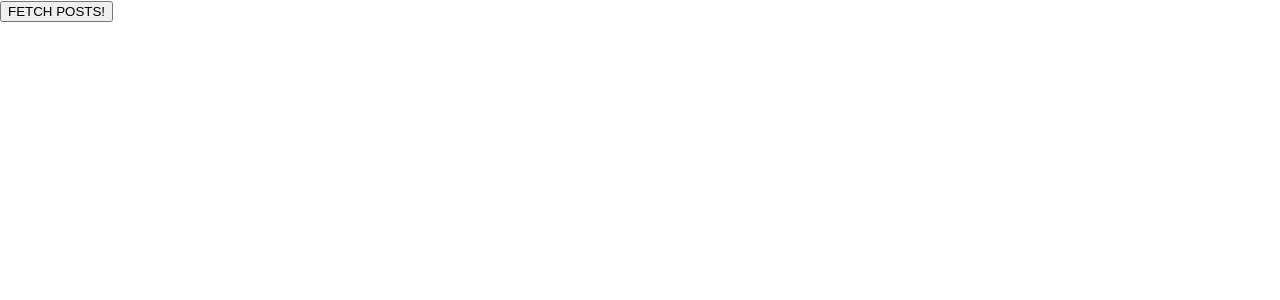
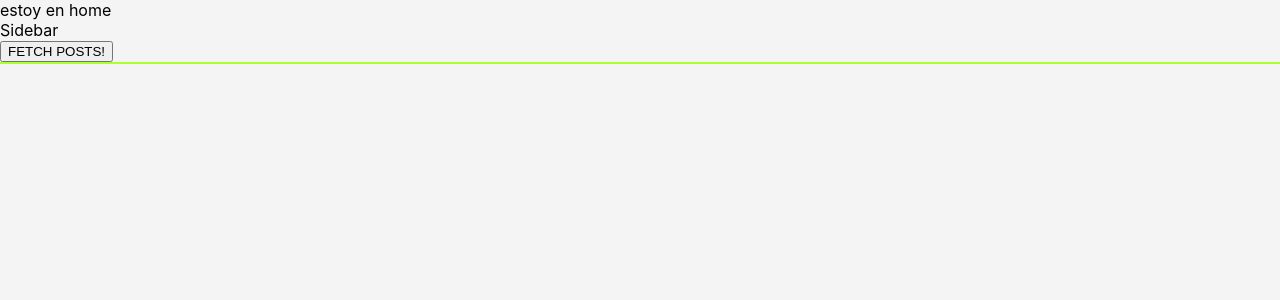
Before and after one commit to Guido-Ortiz/posts-typescript, a React (Create React App) app: page /posts in a window 1280 px wide. Shown: the top 300 px of the page. Built offline with nearby package versions, Linux system fonts and the light colour scheme.

Commit message:
components and styling

```diff
--- a/package.json
+++ b/package.json
@@ -3,6 +3,9 @@
   "version": "0.1.0",
   "private": true,
   "dependencies": {
+    "@emotion/react": "^11.10.4",
+    "@emotion/styled": "^11.10.4",
+    "@mui/material": "^5.10.9",
     "@reduxjs/toolkit": "^1.8.6",
     "@testing-library/jest-dom": "^5.16.5",
     "@testing-library/react": "^13.4.0",
--- a/src/App.tsx
+++ b/src/App.tsx
@@ -1,36 +1,59 @@
+// import React from 'react';
+// import { connect } from 'react-redux';
+// import { Post, fetchPosts, deletePost } from './redux/actions/action-creators';//../actions
+// import { StoreState } from './redux/reducers/reducer';
+
+// interface AppProps {
+//   posts: Post[];
+//   fetchPosts(): any;
+//   deletePost: typeof deletePost;
+// }
+
+// function App(props:AppProps) {
+//   console.log(props)
+//   return (
+//     <div>
+//       <button onClick={props.fetchPosts}>FETCH POSTS!</button>
+//       {
+//         props.posts.map((post: Post) => {
+//           return (
+//             <div key={post.id}>
+//               {post.id}) {post.userId} {post.title} {post.body}<button onClick={() => props.deletePost(post.id)}>X</button>
+//             </div>
+//           );
+//         })
+//       }
+//     </div>
+//   );
+// }
+
+// const mapStateToProps = (state: StoreState): {posts: Post[]} => {
+//   return {
+//     posts: state.posts
+//   };
+// }
+
+// export default connect( mapStateToProps, { fetchPosts, deletePost })(App)
+
+
+
+
+
+
 import React from 'react';
-import { connect } from 'react-redux';
-import { Post, fetchPosts, deletePost } from './redux/actions/action-creators';//../actions
-import { StoreState } from './redux/reducers/reducer';
+import Home from './components/Home/Home';
 
-interface AppProps {
-  posts: Post[];
-  fetchPosts(): any;
-  deletePost: typeof deletePost;
-}
 
-function App(props:AppProps) {
-  console.log(props.posts)
+
+function App() {
+
   return (
     <div>
-      <button onClick={props.fetchPosts}>FETCH POSTS!</button>
-      {
-        props.posts.map((post: Post) => {
-          return (
-            <div key={post.id}>
-              {post.id}) {post.userId} {post.title} {post.body}<button onClick={() => props.deletePost(post.id)}>X</button>
-            </div>
-          );
-        })
-      }
+      <Home />
     </div>
   );
 }
 
-const mapStateToProps = (state: StoreState): {posts: Post[]} => {
-  return {
-    posts: state.posts
-  };
-}
 
-export default connect( mapStateToProps, { fetchPosts, deletePost })(App)
+
+export default App
--- /dev/null
+++ b/src/components/Home/Home.tsx
@@ -0,0 +1,15 @@
+import React from 'react';
+import Posts from '../Posts/Posts';
+import Sidebar from '../Sidebar/Sidebar';
+
+const Home = () => {
+  return (
+    <div>
+        estoy en home
+        <Sidebar />
+        <Posts />
+    </div>
+  )
+}
+
+export default Home
--- /dev/null
+++ b/src/components/PostCard/PostCard.module.css
@@ -0,0 +1,21 @@
+.card{
+    display: flex;
+    flex-direction: column;
+    width: 400px;
+    justify-content: center;
+    align-items: center;
+    padding: 10px;
+    margin: 10px;
+    background-color: #dcd0c0;
+    /* border: 1px solid salmon; */
+    border-radius: 8px;
+}
+
+.card__titulo{
+    color: #c0b283;
+    font-weight: 700;
+    letter-spacing: 1px;
+    line-height: 24px;
+    font-size: 20px;
+    margin-bottom: 5px;
+}
--- /dev/null
+++ b/src/components/PostCard/PostCard.tsx
@@ -0,0 +1,15 @@
+import React from 'react';
+import { Post } from '../../redux/actions/action-creators';
+import s from './PostCard.module.css';
+
+const PostCard: React.FC<Post> = ({ id, userId, title, body }) => {
+  return (
+    <div className={s.card}>
+      <div className={s.card__titulo}>{title}</div>
+      <div className={s.card__cuerpo}>{body}</div>
+      <div className={s.card__usuario}>{userId}</div>
+    </div>
+  )
+}
+
+export default PostCard
--- /dev/null
+++ b/src/components/Posts/Posts.module.css
@@ -0,0 +1,8 @@
+.posts {
+    display: flex;
+    flex-direction: row;
+    flex-wrap: wrap;
+    justify-content: space-around;
+    background-color: #f4f4f4;
+    border: 1px solid greenyellow;
+}
--- /dev/null
+++ b/src/components/Posts/Posts.tsx
@@ -0,0 +1,46 @@
+import { CircularProgress } from '@mui/material';
+import React from 'react';
+import { connect, useDispatch, useSelector } from 'react-redux';
+import { Post, fetchPosts, deletePost } from '../../redux/actions/action-creators';
+import { StoreState } from '../../redux/reducers/reducer';
+import PostCard from '../PostCard/PostCard';
+import s from './Posts.module.css';
+
+
+interface AppProps {
+    posts: Post[];
+    fetchPosts(): any;
+    deletePost: typeof deletePost;
+}
+
+const Posts = (props: AppProps) => {
+
+    return (
+        <>
+            <button onClick={props.fetchPosts}>FETCH POSTS!</button>
+            <div className={s.posts}>
+
+            {
+                props.posts.map((post: Post) => {
+                    return (
+                        <div key={post.id}>
+                            <PostCard id={post.id}
+                                userId={post.userId}
+                                title={post.title}
+                                body={post.body} />
+                        </div>
+                    )
+                })
+            }
+            </div>
+        </>
+    )
+}
+
+const mapStateToProps = (state: StoreState): { posts: Post[] } => {
+    return {
+        posts: state.posts
+    };
+}
+
+export default connect(mapStateToProps, { fetchPosts, deletePost })(Posts)
--- /dev/null
+++ b/src/components/Sidebar/Sidebar.tsx
@@ -0,0 +1,9 @@
+import React from 'react'
+
+const Sidebar = () => {
+  return (
+    <div>Sidebar</div>
+  )
+}
+
+export default Sidebar
--- a/src/index.css
+++ b/src/index.css
@@ -5,6 +5,7 @@ body {
     sans-serif;
   -webkit-font-smoothing: antialiased;
   -moz-osx-font-smoothing: grayscale;
+  background-color: #f4f4f4;
 }
 
 code {
```
Also changed, not shown: src/App.css (deleted, +0 -38 lines), 1 other file (tests, documents, lock files or other folders).
